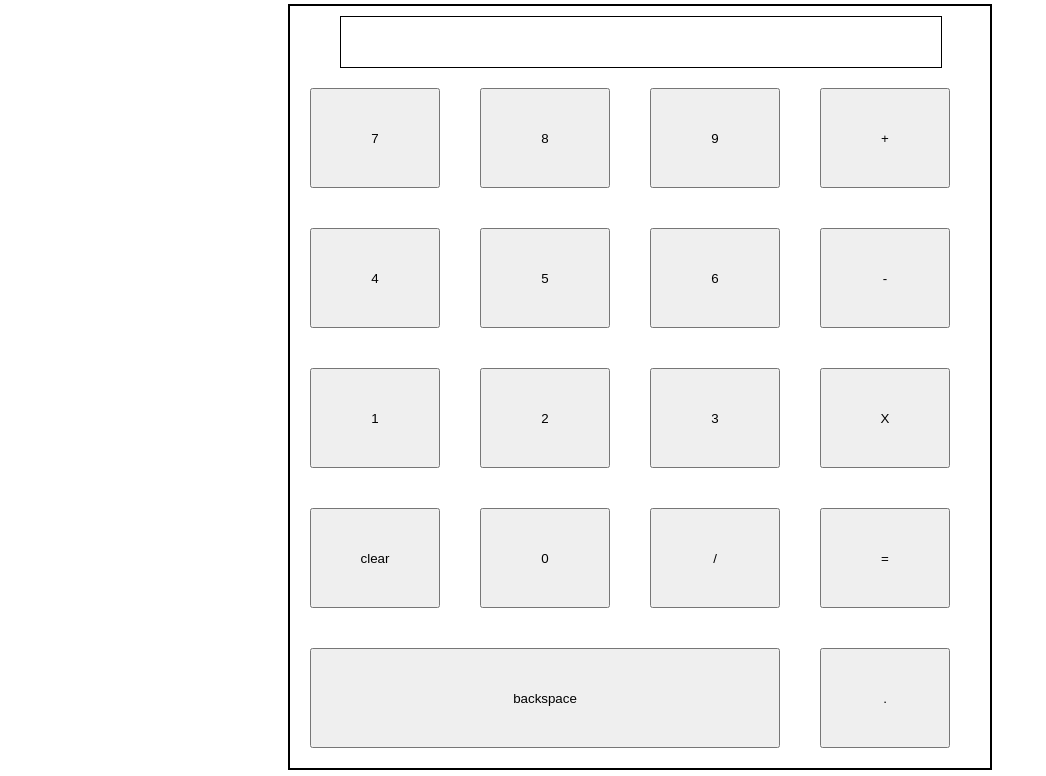
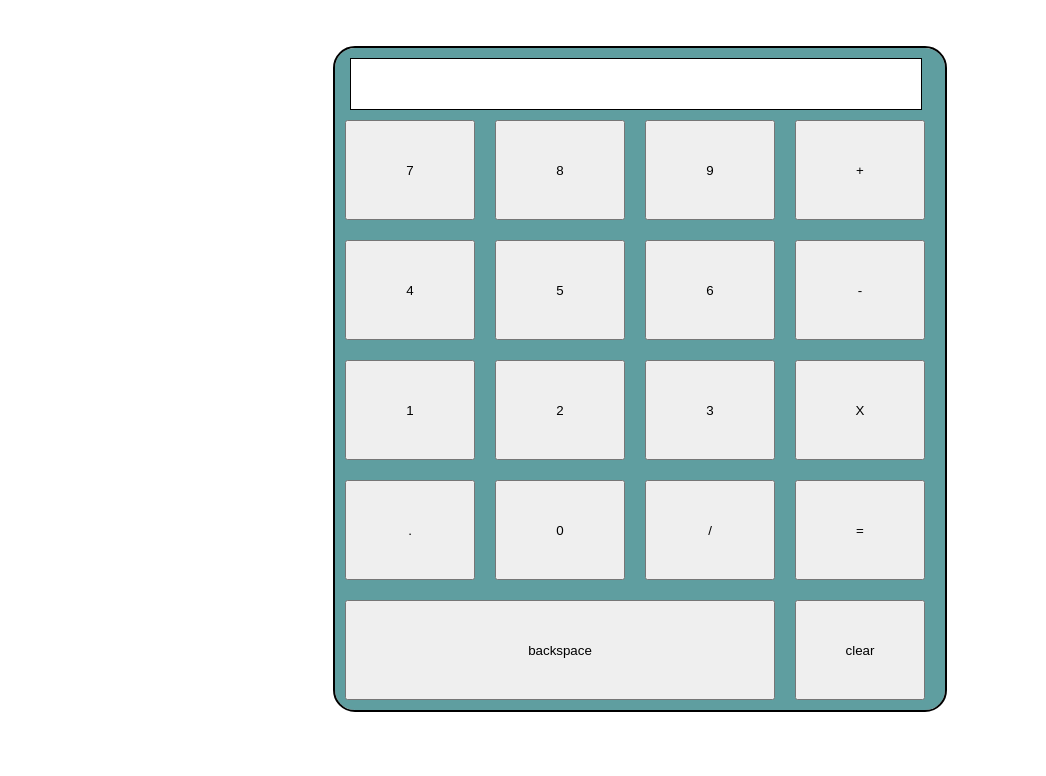
Before and after one commit to iBePixel/Calculator, a plain HTML site: page index.html in a window 1280 px wide. Shown: the part 60-836 px from the top of the page, without its empty margins (0-1046 px from the left). After the commit the page ends 800 px from the top, so only its background shows below. Drawn offline with Linux system fonts and the light colour scheme.

Commit message:
Style changes and reorganised buttons to make chronological sense

```diff
--- a/index.html
+++ b/index.html
@@ -3,7 +3,6 @@
         <link rel="stylesheet" href="./style.css">
     </head>
     <body>
-        <h1>Calculator</h1>
         <div id="main">
             <div id="calculator">
                 <div id="screen"></div>
@@ -20,12 +19,12 @@
                     <button id="number" class="numPad">2</button>
                     <button id="number" class="numPad">3</button>
                     <button id="operator" class="numPad">X</button>
-                    <button id="clear" class="numPad">clear</button>
+                    <button id="decimal" class = "numPad">.</button>
                     <button id="number" class="numPad">0</button>
                     <button id="operator" class="numPad">/</button>
                     <button id="operator" class="numPad">=</button>
                     <button id="backspace" class ="numPad">backspace</button>
-                    <button id="decimal" class = "numPad">.</button>
+                    <button id="clear" class="numPad">clear</button>
                 </div>
             </div>
         </div>
--- a/style.css
+++ b/style.css
@@ -1,6 +1,7 @@
 
 
 #main{
+    padding-top: 100px;
     display: flex;
     justify-self: center;
     justify-content: center;
@@ -8,12 +9,9 @@
 
 }
 
-#h1{
+#body {
     display: flex;
-    justify-content: center;
-    justify-content: center;
-    align-content: center;
-    align-self: center;
+    flex-direction: column;
 }
 
 #buttons {
@@ -23,28 +21,31 @@
 }
 
 #backspace {
-    width: 470px;
+    width: 430px;
 }
 
 .numPad {
     width: 130px;
     height: 100px;
-    margin: 20px;
+    margin: 10px;
 }
 
 #calculator {
-    width: 700px;
+    width: 610px;
     outline-style: solid;
     outline-width: 2px;
+    background-color: cadetblue;
+    border-radius: 20px;
 }
 
 #screen {
-    width: 600px;
+    width: 570px;
     height: 50px;
     border: 1px;
     border-style: solid;
     margin-top: 10px;
     align-self: center;
-    margin-left: 50px;
+    margin-left: 15px;
     font-size: 45px;
+    background-color: white;
 }
```
